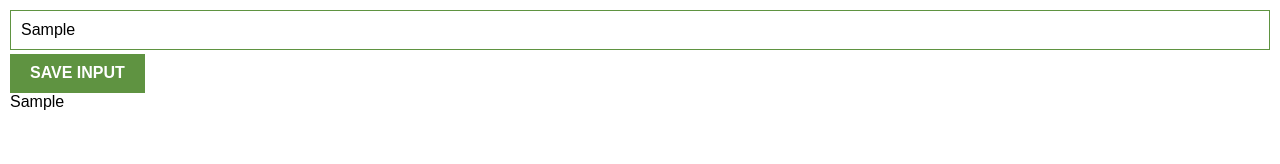
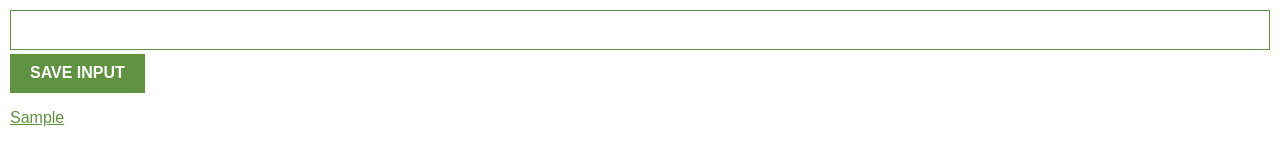
Before and after one commit to PeterBaranec/chrome-extension, a browser extension: page index.html in a window 1280 px wide. Both pictures are taken after typing "Sample" into the empty fields and a click on the button "SAVE INPUT". Drawn offline with nearby package versions, Linux system fonts and the light colour scheme.

Commit message:
deployed chrome extension

```diff
--- a/index.js
+++ b/index.js
@@ -5,13 +5,19 @@ const ulEL = document.getElementById("ul-el");
 
 inputBtn.addEventListener("click", function () {
   myLeads.push(inputEl.value);
+  inputEl.value = "";
   renderLeads();
 });
 
 function renderLeads() {
   let listItems = "";
   for (let i = 0; i < myLeads.length; i++) {
-    listItems += "<li>" + myLeads[i] + "</li>";
+    listItems += `
+    <li>
+      <a target='_blank' href='https://${myLeads[i]}'>${myLeads[i]}</a>
+    </li>`;
+
+    console.log(listItems);
   }
 
   ulEL.innerHTML = listItems;
--- a/style.css
+++ b/style.css
@@ -8,6 +8,21 @@ body {
     margin: 0;
     padding: .625rem;
     font-family: Arial, Helvetica, sans-serif;
+    min-width: 25rem;
+    overflow: hidden;
+}
+
+ul {
+    list-style: none;
+    margin-top: 1rem;
+}
+
+li {
+    margin-top: 0.5rem;
+}
+
+a {
+    color: #5f9341;
 }
 
 input {
```
Also changed, not shown: icon.png (added), manifest.json (added).
